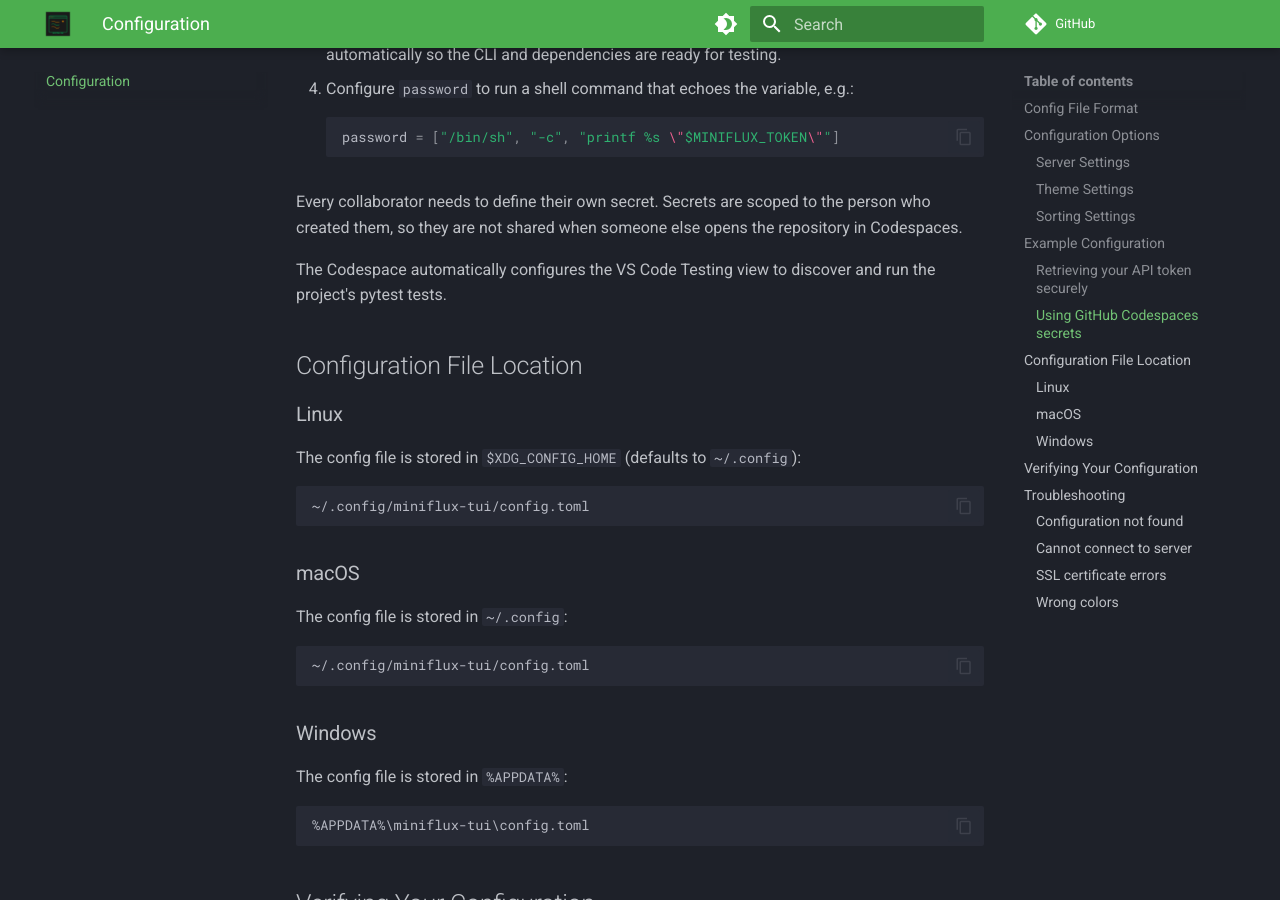
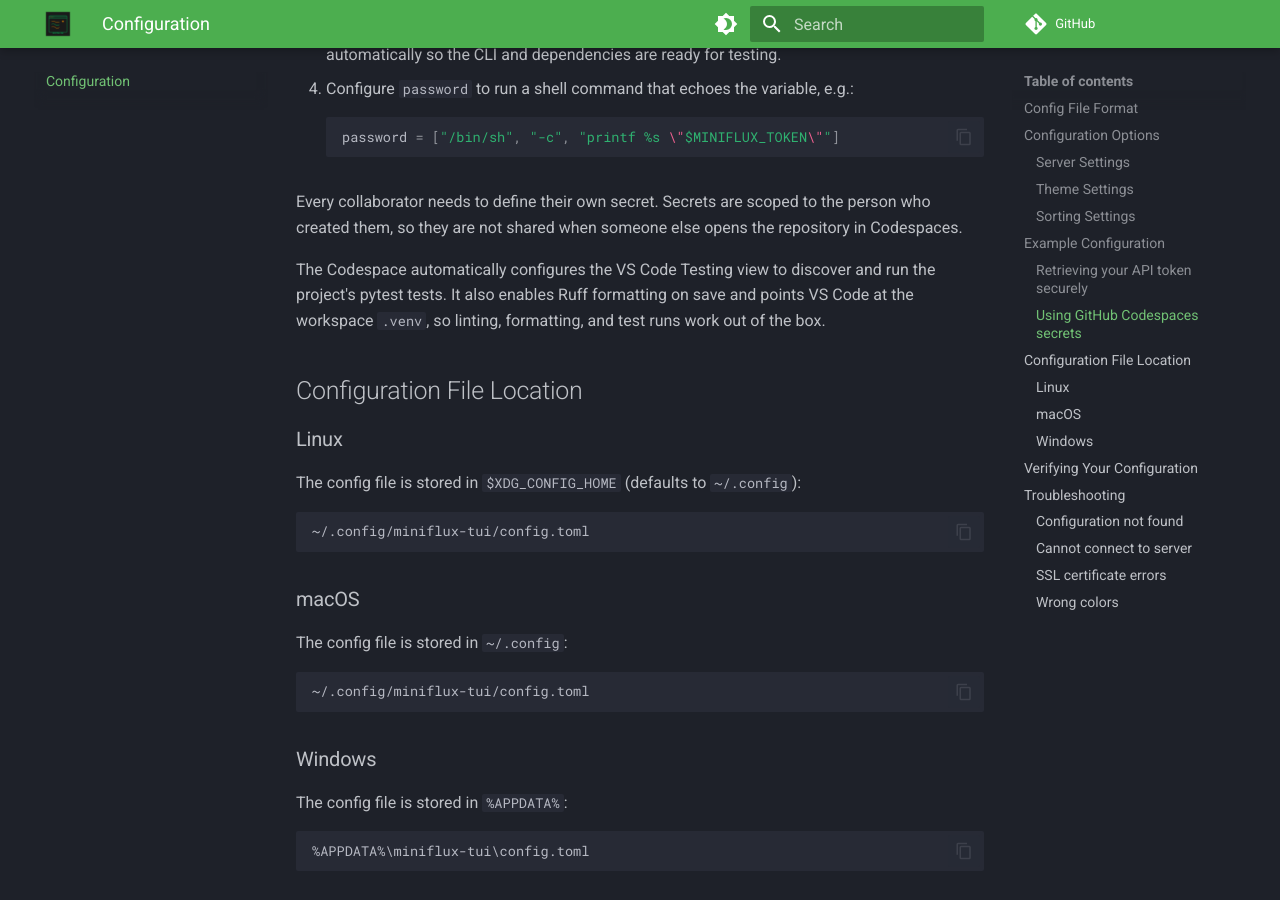
Before and after one commit to reuteras/miniflux-tui-py, an MkDocs documentation site: the page built from docs/configuration.md, in a window 1280 px wide and 900 px high, scrolled down 2323 px. Built offline with MkDocs 1.6.1 and Material for MkDocs 9.7.7, drawn with Linux system fonts in a browser that asks for light colours; comment, search, counter and statistics services are not loaded.

Commit message:
dx: bake vscode tooling into codespaces image

```diff
--- a/docs/configuration.md
+++ b/docs/configuration.md
@@ -109,7 +109,9 @@
 repository in Codespaces.
 
 The Codespace automatically configures the VS Code Testing view to discover and
-run the project's pytest tests.
+run the project's pytest tests. It also enables Ruff formatting on save and
+points VS Code at the workspace `.venv`, so linting, formatting, and test runs
+work out of the box.
 
 ## Configuration File Location
 
```
Also changed, not shown: README.md (+3 -1 lines), 2 other files.
